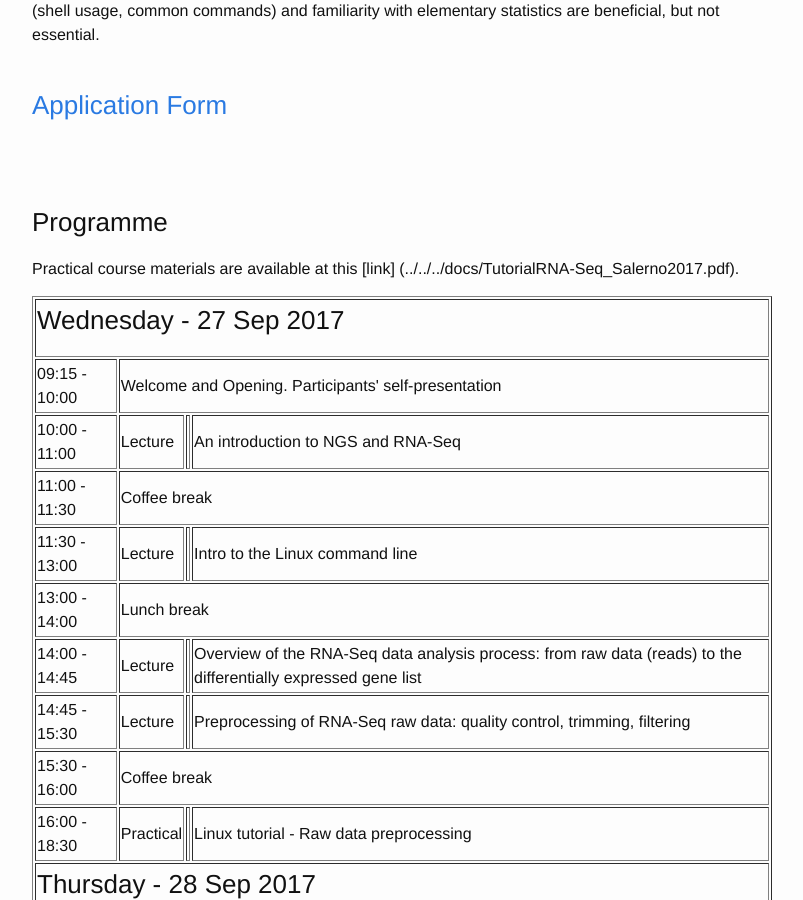
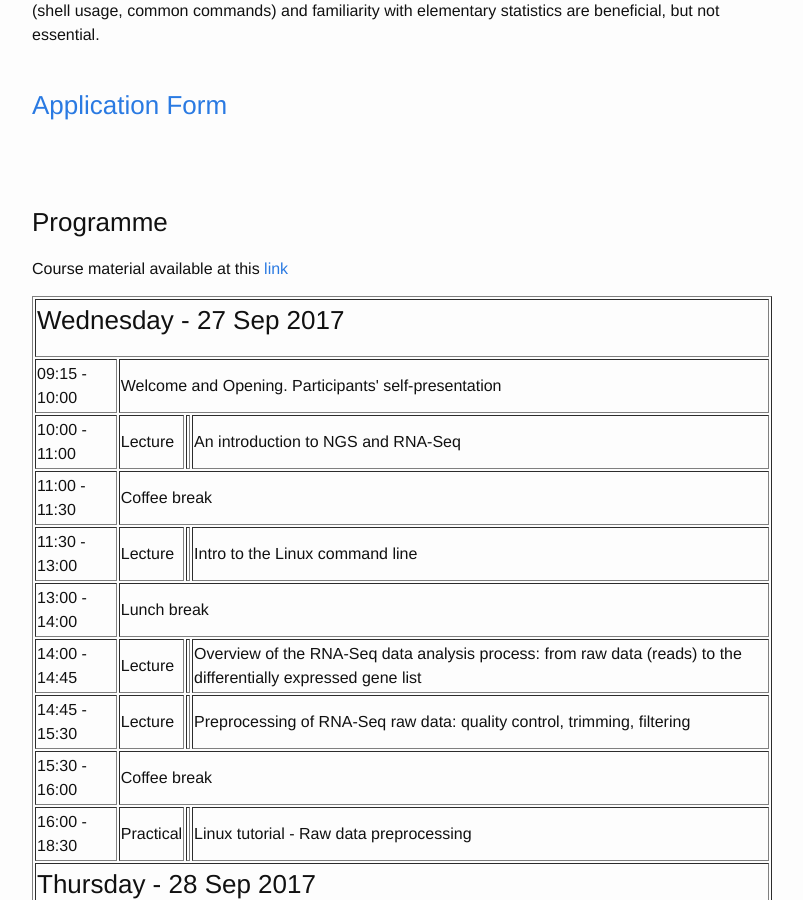
Before and after one commit to ELIXIR-IIB-training/website, a Jekyll site: the page built from _posts/2017-09-27-RNA-seq-Salerno.md, in a window 1280 px wide and 900 px high, scrolled down 2639 px. Shown: the whole window, without its empty margins (238-1041 px from the left). Built offline with Jekyll 4.4.1, drawn with Linux system fonts in a browser that asks for light colours.

Commit message:
Add linkTutorial

```diff
--- a/_posts/2017-09-27-RNA-seq-Salerno.md
+++ b/_posts/2017-09-27-RNA-seq-Salerno.md
@@ -105,8 +105,7 @@ A basic understanding of molecular biology and transcriptomics is assumed. A bas
 
 ### Programme
 
-Practical course materials are available at this [link]
-(../../../docs/TutorialRNA-Seq_Salerno2017.pdf).
+Course material available at this [link](../../../docs/TutorialRNA-Seq_Salerno2017.pdf)
 
 <table border="1">
 <tr>
```
